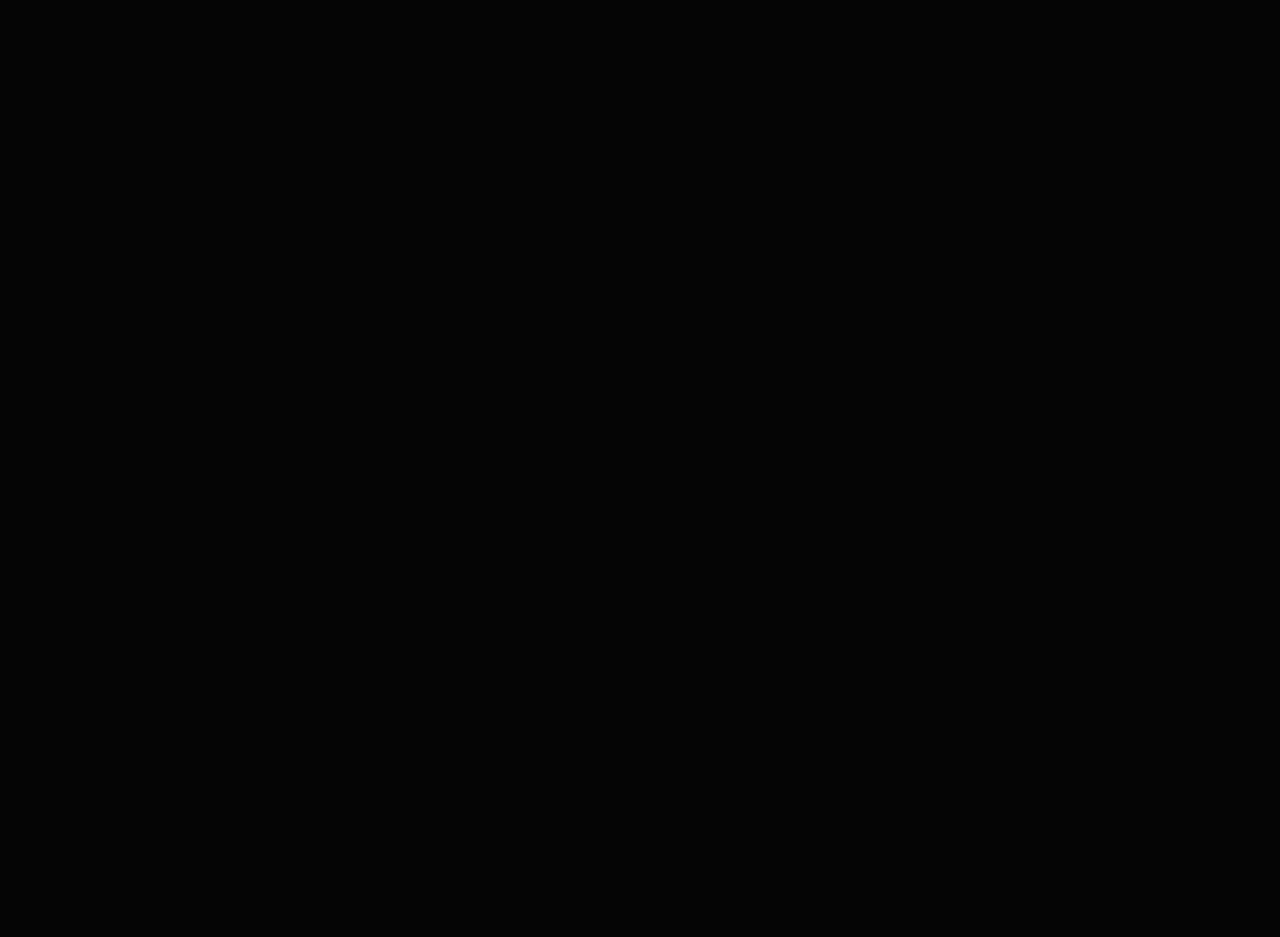
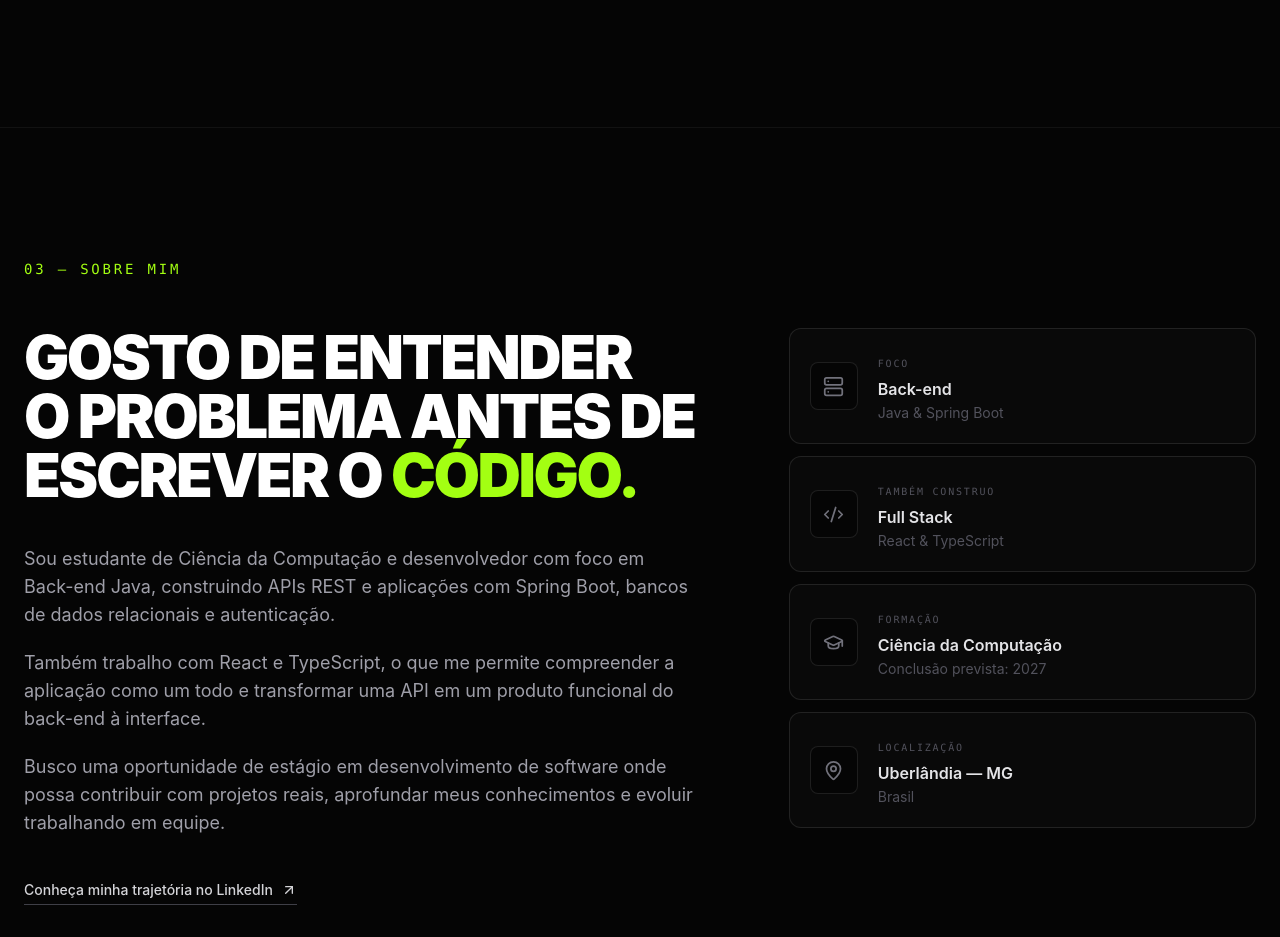
Before and after one commit to kleberson154/portfolio-v2, a React (Vite) app: page / in a window 1280 px wide. Shown: the part 3648-4585 px from the top of the page. Built offline with nearby package versions, Linux system fonts and the light colour scheme.

Commit message:
feat: add About section to Home page

```diff
--- a/src/pages/Home.tsx
+++ b/src/pages/Home.tsx
@@ -1,4 +1,5 @@
 import Navbar from '../components/layout/Navbar'
+import About from '../sections/About'
 import Hero from '../sections/Hero'
 import Projects from '../sections/Projects'
 import Technologies from '../sections/Technologies'
@@ -12,9 +13,9 @@
         <Hero />
         <Projects />
         <Technologies />
+        <About />
 
         {/* Temporários para testar a Navbar */}
-        <section id="about" className="min-h-screen" />
         <section id="experience" className="min-h-screen" />
         <section id="contact" className="min-h-screen" />
       </main>
```
